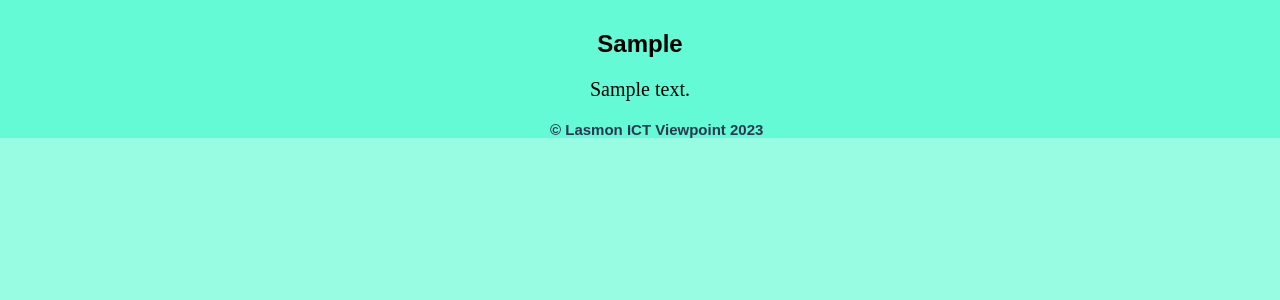
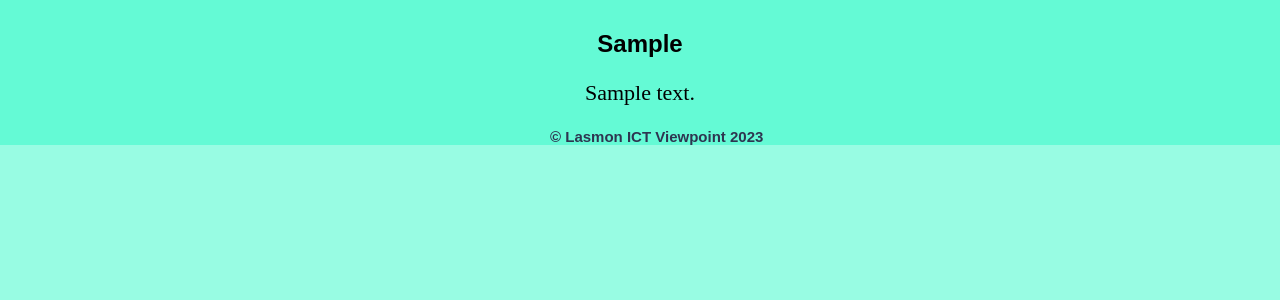
Before and after one commit to lasmon10kapota/my-portfolio, a PHP site: page /skills.php in a window 1280 px wide. Shown: the part 182-482 px from the top of the page. Run offline with PHP 8.4, Linux system fonts and the light colour scheme; tables that the repository leaves empty or names only in its code hold one stand-in row (values such as "Sample post").

Commit message:
Update skills.php

```diff
--- a/portfolio/skills.php
+++ b/portfolio/skills.php
@@ -11,7 +11,7 @@
             margin-left: 20px;
             margin-right: 20px;
             font-family: 'Times New Roman', Times, serif;
-            font-size: 20px;
+            font-size: 22px;
             }
             .para{
             text-align: center;
```
